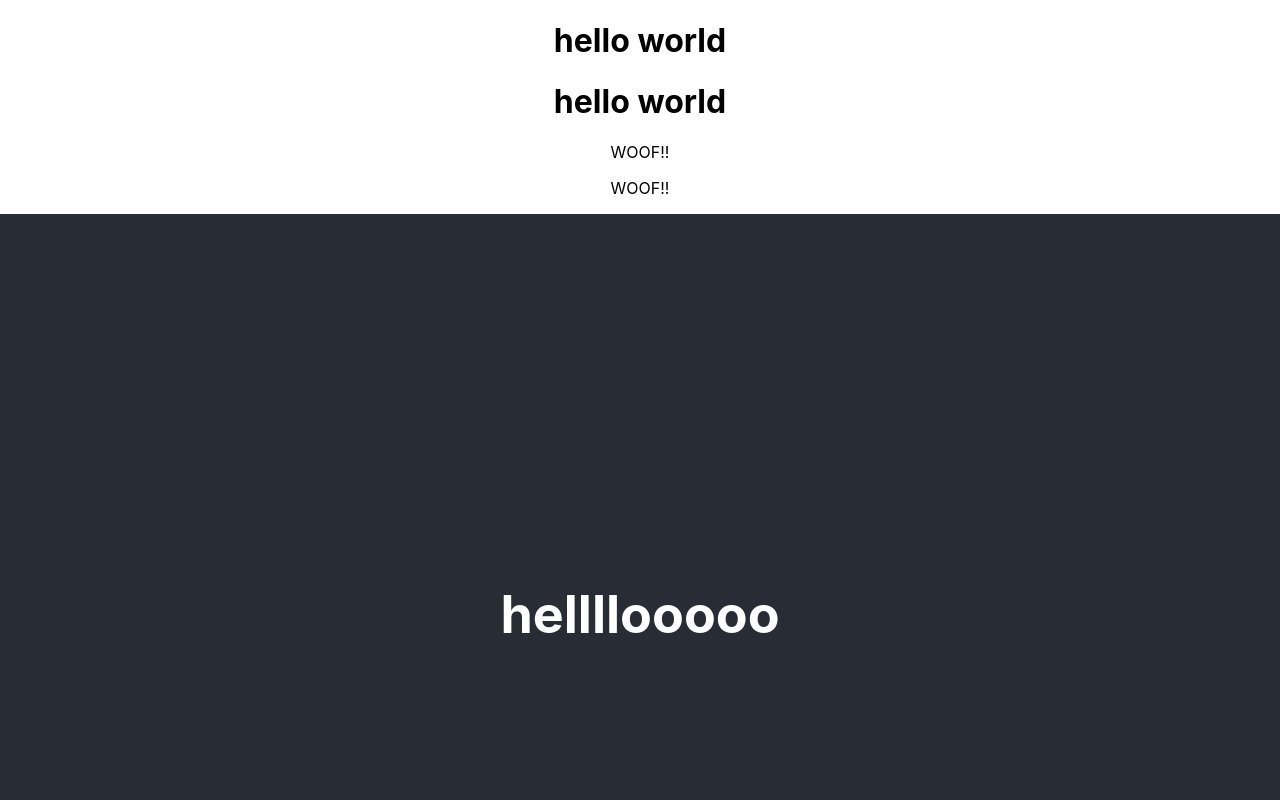
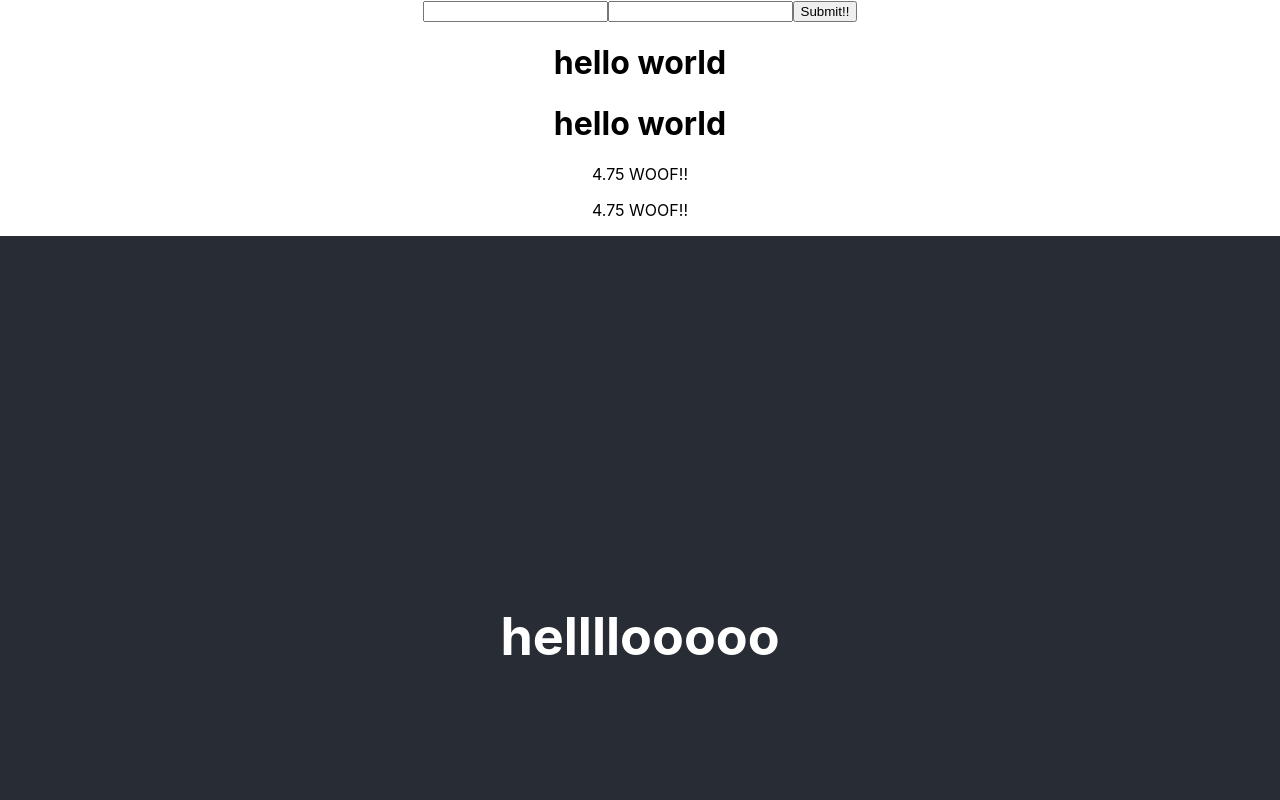
Before and after one commit to Kalp1210/Full-stack, a React (Create React App) app in the folder BASIC_FRONTEND/REACTJS/my-app/: page / in a window 1280 px wide. Shown: the top 800 px of the page. Built offline with nearby package versions, Linux system fonts and the light colour scheme.

Commit message:
react jsx basics

```diff
--- a/BASIC_FRONTEND/REACTJS/my-app/src/App.js
+++ b/BASIC_FRONTEND/REACTJS/my-app/src/App.js
@@ -2,11 +2,13 @@ import logo from "./logo.svg";
 import "./App.css";
 import Greeter from "./Greeter";
 import { Dog, add } from "./dog";
-
+import LoginForm from "./loginForm";
 add(1, 4);
 function App() {
   return (
     <div className="App">
+      {/* when we have slef closing tags in react we have to close them like below wala */}
+      <LoginForm />
       <Greeter />
       <Greeter />
       <Dog />
--- a/BASIC_FRONTEND/REACTJS/my-app/src/dog.js
+++ b/BASIC_FRONTEND/REACTJS/my-app/src/dog.js
@@ -1,7 +1,7 @@
 import React from "react";
 
 function Dog() {
-  return <p>WOOF!!</p>;
+  return <p>{1 + 3 + 3 / 4} WOOF!!</p>;
 }
 // export default Dog;
 
--- /dev/null
+++ b/BASIC_FRONTEND/REACTJS/my-app/src/loginForm.js
@@ -0,0 +1,12 @@
+import React from "react";
+// we can only return one high lvl tag
+
+export default function loginForm() {
+  return (
+    <form>
+      <input type="passsword" />
+      <input type="text" />
+      <button>Submit!!</button>
+    </form>
+  );
+}
```
